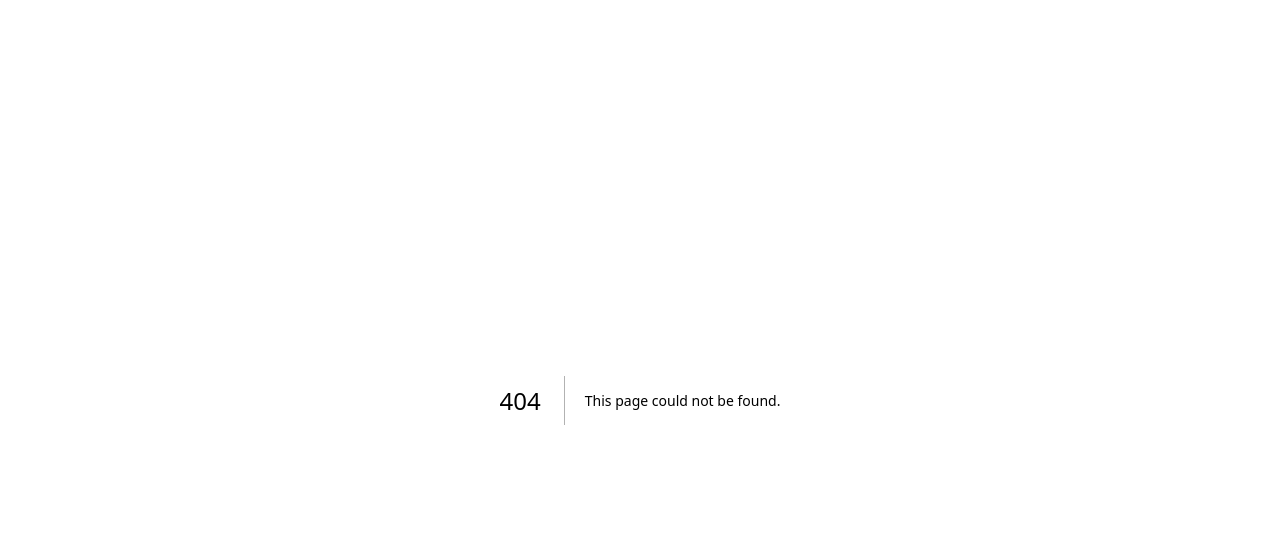
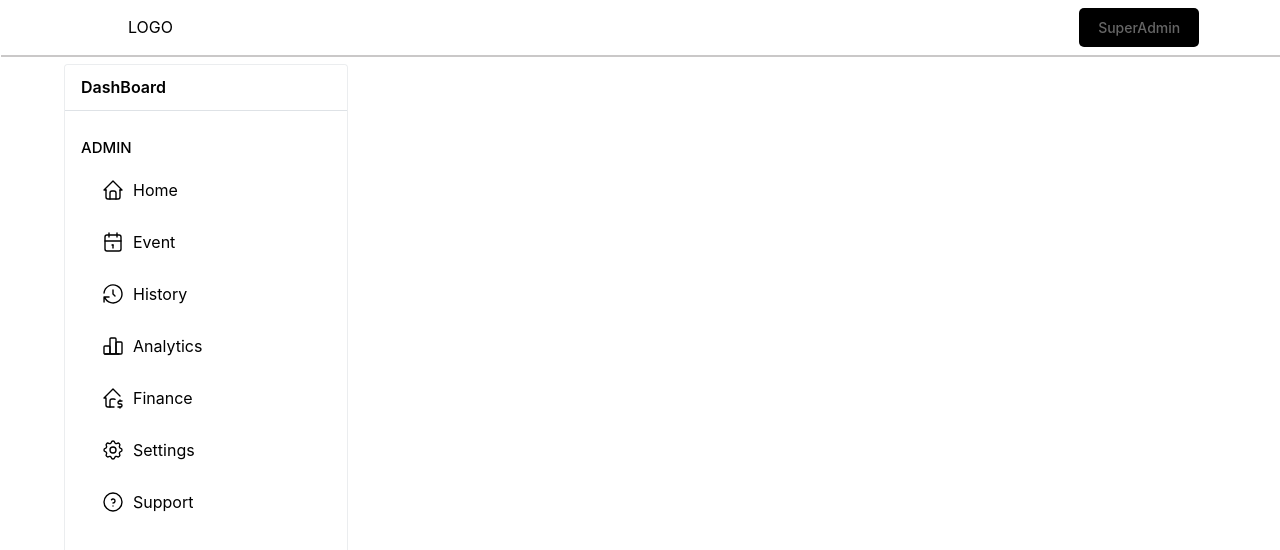
Before and after one commit to Bamose/event-addis, a Next.js app: page /admin in a window 1280 px wide. Before the commit this address had no page. Shown: the top 550 px of the page. Built offline with nearby package versions, Linux system fonts and the light colour scheme.

Commit message:
feat: side menu added

```diff
--- a/package.json
+++ b/package.json
@@ -45,6 +45,7 @@
     "next": "14.2.3",
     "react": "^18",
     "react-dom": "^18",
+    "react-use": "^17.5.0",
     "tailwind-merge": "^2.3.0",
     "zod": "^3.23.8"
   },
--- /dev/null
+++ b/src/app/(back-office)/admin/layout.tsx
@@ -0,0 +1,40 @@
+
+import { AdminNavbar } from '@/components/adminsnavbar/adminsnavbar';
+import { DashNavbar } from '@/components/adminsnavbar/dashnav';
+import Footer from '@/components/footer/footer';
+import { DashboardMenu } from '@/components/side-menu/SideMenu';
+import { Box } from '@mantine/core';
+import { redirect } from 'next/navigation';
+import React from 'react';
+
+
+export default async function UserLayout({
+  children,
+}: {
+  children: React.ReactNode;
+}) {
+
+  return (
+    <>
+    <Box className='bg-white h-[100vh]'>
+    <Box className='fixed top-0 w-full z-10'>
+    <DashNavbar />
+    </Box>
+
+    <Box className="container  pt-16  flex gap-4 bg-white ">
+      <Box className="hidden md:block bg-white border border-gray-400/20 ml-[5%] h-auto rounded ">
+
+        <DashboardMenu />
+
+      </Box>
+      <Box className="flex-grow bg-white">{children}</Box>
+    </Box>
+    <Box className='absolute bottom-0 w-full'>
+
+    </Box>
+
+    </Box>
+
+    </>
+  );
+}
--- /dev/null
+++ b/src/app/(back-office)/admin/page.tsx
@@ -0,0 +1,11 @@
+import { DashNavbar } from "@/components/adminsnavbar/dashnav";
+
+export default function adminPage() {
+  return (
+    <>
+    <div className="overflow-y:auto h-[100vh] bg-white">
+
+         </div>
+    </>
+  );
+}
--- a/src/components/adminsnavbar/Navbar.module.css
+++ b/src/components/adminsnavbar/Navbar.module.css
@@ -2,9 +2,7 @@
   height: 55px;
   position: sticky;
   background-color: white;
-  box-shadow: 0px 2px 8px 2px rgba(42,42,42,0.47);
--webkit-box-shadow: 0px 2px 8px 2px rgba(42,42,42,0.47);
--moz-box-shadow: 0px 1px 5px 2px rgba(42,42,42,0.47);
+  box-shadow: 1px 2px  rgb(202, 200, 200);
 }
 
 .inner {
--- a/src/components/adminsnavbar/adminsnavbar.tsx
+++ b/src/components/adminsnavbar/adminsnavbar.tsx
@@ -1,3 +1,4 @@
+'use client'
 import Link from 'next/link';
 import { useState } from 'react';
 import { useDisclosure } from '@mantine/hooks';
@@ -31,7 +32,7 @@ export function AdminNavbar() {
     <header className={classes.header}>
       <div className={classes.inner}>
         <div>LOGO</div>
-        <Group  className='' spacing={5} >
+        <Group  className='' gap={5} >
           {items}
         </Group>
         {/* Optional Burger component */}
--- a/src/components/adminsnavbar/dashnav.tsx
+++ b/src/components/adminsnavbar/dashnav.tsx
@@ -1,3 +1,4 @@
+'use client'
 import React, { useState } from 'react';
 import { Container, Group, Burger } from '@mantine/core';
 import { useDisclosure } from '@mantine/hooks';
@@ -32,7 +33,7 @@ export function DashNavbar() {
       <div className={classes.inner}>
         <div> LOGO</div>
 
-        <Group className={classes.bar} spacing={5}>
+        <Group className={classes.bar} gap={5}>
           {items}
         </Group>
 
--- /dev/null
+++ b/src/components/side-menu/SideMenu.module.css
@@ -0,0 +1,42 @@
+.groupLabel {
+  @apply uppercase;
+  color: alpha(var(--primary-color-text), 0.7);
+  font-size: 15px;
+  font-weight: 500;
+  line-height: 20px;
+}
+
+.menuItem {
+  @apply  flex cursor-pointer items-center  rounded-md px-2 py-1 transition duration-300 ease-in-out;
+  font-size: 16px;
+  font-weight: 400;
+  line-height: 20px;
+  min-height: 32px;
+}
+.menuItem:hover,
+.menuItem.active {
+  @apply bg-blue-400/20  relative text-gray-900;
+}
+
+.active .activeIndicator {
+  content: '';
+  top: 6px;
+  bottom: 6px;
+  position: absolute;
+  left: 4px;
+  z-index: 1;
+  width: 3px;
+  border-radius: 3px;
+
+}
+.menuItemContainer {
+  content: '';
+  height: 100%;
+  position: absolute;
+  top: 0;
+  bottom: 0;
+  width: 1px;
+  z-index: 1;
+
+  background: rgb(186, 183, 183);
+}
--- /dev/null
+++ b/src/components/side-menu/SideMenu.tsx
@@ -0,0 +1,137 @@
+'use client';
+
+import { Card, ScrollArea } from '@mantine/core';
+import { type Icon } from '@tabler/icons-react';
+import { useMemo } from 'react';
+import { useToggle } from 'react-use';
+
+import classes from './SideMenu.module.css';
+import { menu } from './menu';
+import { MenuTree } from './sidemenu.type';
+import { usePathname } from 'next/navigation';
+import { cn } from '@/utils/cn';
+
+type MenuItemProps = {
+  data: MenuTree;
+  level?: number;
+};
+
+type MenuLabelProps = {
+  link?: string;
+  icon?: Icon;
+  label: string;
+  level?: number;
+};
+
+const startsWith = (str: string, prefix: string) => str.startsWith(prefix);
+
+const findActiveSubMenu = (data: MenuTree[], pathname: string): string[] => {
+  let activeMenus: string[] = [];
+
+  for (const item of data) {
+    if (item.link && pathname.startsWith(item.link)) {
+      activeMenus.push(item.label);
+      if (item.children) {
+        const childActiveMenus = findActiveSubMenu(item.children, pathname);
+        activeMenus = activeMenus.concat(childActiveMenus);
+      }
+    } else if (item.children) {
+      const childActiveMenus = findActiveSubMenu(item.children, pathname);
+      activeMenus = activeMenus.concat(childActiveMenus);
+    }
+  }
+
+  return activeMenus;
+};
+
+const MenuLabel = ({ icon, link, label, level = 0 }: MenuLabelProps) => {
+  const pathname = usePathname();
+
+  const Icons = { icon: icon as Icon };
+  const MenuIcon = icon && <Icons.icon stroke={1.4} size={24} />;
+
+  const active = link && startsWith(pathname, link);
+
+  const paddingLeft = 20 * level;
+
+  return (
+    <div
+      className={cn(classes.menuItem, active ? classes.active : '')}
+      style={{ paddingLeft: paddingLeft <= 0 ? 20 : paddingLeft }}
+    >
+      <div
+        className={cn(classes.activeIndicator, active ? 'bg-primary-5' : '')}
+      ></div>
+      <div className={classes.labelIcon}>{icon && MenuIcon}</div>
+      <span className="ml-2  truncate my-3">{label}</span>
+    </div>
+  );
+};
+const MenuItem = ({ data, level = 0 }: MenuItemProps) => {
+  const { isGroup, label, link, icon, children } = data;
+  const pathname = usePathname();
+
+  const [open, toggle] = useToggle(false);
+
+  // Memoize the result of findActiveSubMenu to avoid unnecessary recalculations
+  const isActiveChildren = useMemo(() => {
+    if (children && children.length > 0) {
+      const foundActiveMenus = findActiveSubMenu(children, pathname);
+      return foundActiveMenus.length > 0;
+    }
+    return false;
+  }, [pathname, children]); // Dependencies array: Recompute when `pathname` or `children` changes
+
+  const left = 20 * level + 10;
+  const hasChildren = children && children.length > 0;
+  const showChildren = (isGroup || open || isActiveChildren) && hasChildren;
+
+  return (
+    <li className={cn('relative', isGroup ? 'mt-2' : '')}>
+      {isGroup && <span className={classes.groupLabel}>{label}</span>}
+
+      {!isGroup && (
+        <>
+          {link ? (
+            <a href={link} onClick={toggle}>
+              <MenuLabel icon={icon} label={label} level={level} link={link} />
+            </a>
+          ) : (
+            <button className="block w-full" onClick={toggle}>
+              <MenuLabel icon={icon} label={label} level={level} />
+            </button>
+          )}
+        </>
+      )}
+
+      {showChildren && (
+        <ul className={cn('relative', isGroup ? 'mt-1' : '')}>
+          <div
+            className={cn(open ? classes.menuItemContainer : '')}
+            style={{ left: left }}
+          ></div>
+          {children.map((child, index) => (
+            <MenuItem data={child} level={level + 1} key={index} />
+          ))}
+        </ul>
+      )}
+    </li>
+  );
+};
+
+export function DashboardMenu() {
+  return (
+    <Card>
+      <Card.Section withBorder inheritPadding py="xs" className="font-semibold">
+        DashBoard
+      </Card.Section>
+      <ScrollArea className="w-[250px] py-4" scrollHideDelay={500}>
+        <ul>
+          {menu.map((group, index) => (
+            <MenuItem data={group} key={index} />
+          ))}
+        </ul>
+      </ScrollArea>
+    </Card>
+  );
+}
--- /dev/null
+++ b/src/components/side-menu/menu.ts
@@ -0,0 +1,120 @@
+import {
+  IconCalendar,
+  IconChartBar,
+  IconHelpCircle,
+  IconHistory,
+  IconHome,
+  IconHomeDollar,
+  IconSettings,
+} from "@tabler/icons-react";
+import { MenuTree } from "./sidemenu.type";
+
+export const menu: MenuTree[] = [
+  /*  {
+      label: 'Dashboard',
+      icon: IconDashboard,
+      link: '/learn/dashboard',
+      permission: ['view'],
+    }, */
+  {
+    isGroup: true,
+    label: "Admin",
+
+    children: [
+      {
+        label: "Home",
+        icon: IconHome,
+
+        link: "/admin/home",
+        permission: ["view"],
+      },
+      {
+        label: "Event",
+        icon: IconCalendar,
+        link: "/admin/event",
+        permission: ["view"],
+      },
+
+      {
+        label: "History",
+        icon: IconHistory,
+        link: "/admin/history",
+        permission: ["view"],
+      },
+
+      {
+        label: "Analytics",
+        icon: IconChartBar,
+        link: "/admin/history",
+        permission: ["view"],
+      },
+      {
+        label: "Finance",
+        icon: IconHomeDollar,
+        link: "/admin/finance",
+        permission: ["view"],
+      },
+      {
+        label: "Settings",
+        icon: IconSettings,
+        link: "/admin/settings",
+        permission: ["view"],
+      },
+      {
+        label: "Support",
+        icon: IconHelpCircle,
+        link: "/admin/support",
+        permission: ["view"],
+      },
+    ],
+  },
+  /* {
+      isGroup: true,
+      label: 'Activity',
+
+      children: [
+        {
+          label: 'Courses',
+          icon: IconCertificate,
+          link: '/learn/activity/courses',
+          permission: ['view'],
+        },
+
+        {
+          label: 'Wish list',
+          icon: IconStar,
+
+          link: '/learn/activity/wishlist',
+          permission: ['view'],
+        },
+      {
+          label: 'Schedule',
+          icon: IconTimelineEvent,
+
+          link: '/learn/activity/schedule',
+          permission: ['view'],
+        },
+      ],
+    },
+    {
+      isGroup: true,
+      label: 'Settings',
+
+      children: [
+        {
+          label: 'Payment Methods',
+          icon: IconTransactionDollar,
+
+          link: '/learn/settings/Payment-Methods',
+          permission: ['view'],
+        },
+
+        {
+          label: 'Close account',
+          icon: IconUserCancel,
+          link: '/learn/settings/close-account',
+          permission: ['view'],
+        },
+      ],
+    }, */
+];
--- /dev/null
+++ b/src/components/side-menu/sidemenu.type.ts
@@ -0,0 +1,43 @@
+import { type Icon } from '@tabler/icons-react';
+
+export type Menu = {
+  label: string;
+  icon?: Icon;
+  link?: string;
+  isDetail?: boolean;
+  children?: Menu[];
+};
+
+export type SideMenu = {
+  group?: string;
+  children: Menu[];
+}[];
+
+export type MenuTree = {
+  /**
+   * only label not link or anything
+   */
+  isGroup?: boolean;
+  /**
+   * if true override the menu with the children
+   */
+  hasMore?: boolean; //
+  /**
+   * language agnostic text
+   */
+  label: string;
+  icon?: Icon;
+  /**
+   * relative link
+   */
+  link?: string;
+  /**
+   * external link outside of the application
+   */
+  isExternal?: string;
+  /**
+   * this menu will be shown only for user who have this permission
+   */
+  permission?: string[];
+  children?: MenuTree[];
+};
```
Also changed, not shown: src/providers/Mantine.provider.tsx (+5 -7 lines), 1 other file (tests, documents, lock files or other folders).
